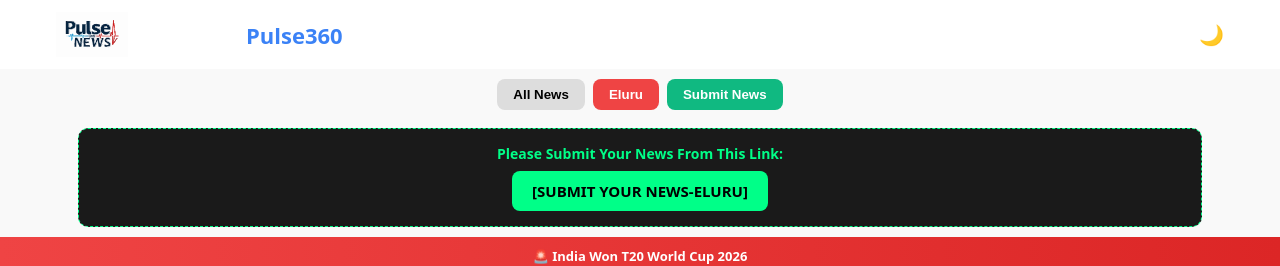
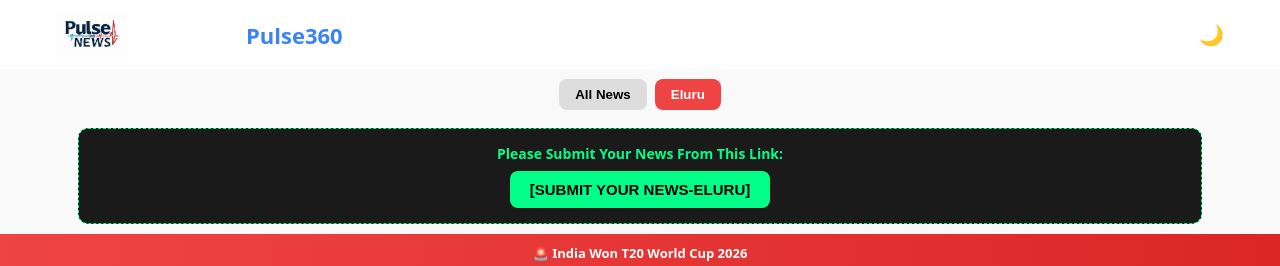
Before and after one commit to Narasimha-cyber/pulse360, a Next.js app: page / in a window 1280 px wide. Both pictures are taken after a click on the button "Eluru". Shown: the top 266 px of the page. Built offline with nearby package versions, Linux system fonts and the light colour scheme; no server answers; the database is empty.

Commit message:
Remove video upload functionality from page.js

```diff
--- a/app/page.js
+++ b/app/page.js
@@ -37,7 +37,7 @@ export default function Home() {
     title: '',
     description: '',
     photo: null
-  }); // 👈 video remove chesam
+  });
   const [uploading, setUploading] = useState(false);
 
   useEffect(() => {
@@ -180,12 +180,11 @@ export default function Home() {
     window.open(`https://wa.me/?text=${encodeURIComponent(title + ' - ' + shareUrl)}`, '_blank');
   };
 
-  // 👇 ONLY IMAGE UPLOAD - VIDEO REMOVE CHESAM
   const uploadToCloudinary = async (file) => {
     const formData = new FormData();
     formData.append('file', file);
-    formData.append('upload_preset', 'reporter_upload'); // 👈 OLD NAME EY
-    const res = await fetch('https://api.cloudinary.com/v1_1/ld6mifgm/image/upload', { // 👈 image/upload
+    formData.append('upload_preset', 'reporter_upload');
+    const res = await fetch('https://api.cloudinary.com/v1_1/ld6mifgm/image/upload', {
       method: 'POST',
       body: formData
     });
@@ -202,16 +201,14 @@ export default function Home() {
     }
     setUploading(true);
     try {
-      // 1. Image upload
       const imageUrl = await uploadToCloudinary(submitData.photo);
 
-      // 2. Firebase lo save
       await addDoc(collection(db, "publishedNews"), {
         title: submitData.title,
         description: submitData.description,
         author: submitData.name,
         phone: submitData.phone,
-        imageUrl: imageUrl, // 👈 IDHI IMPORTANT
+        imageUrl: imageUrl,
         city: 'Eluru',
         status: 'pending',
         createdAt: serverTimestamp()
@@ -230,7 +227,8 @@ export default function Home() {
 
   const tabs = ['All', 'AP', 'India', 'Eluru'];
 
-  return ( <main style={{ width:'100%', background:colors.bg, color:colors.text, minHeight:'100vh', fontFamily:'system-ui' }}>
+  return (
+  <main style={{ width:'100%', background:colors.bg, color:colors.text, minHeight:'100vh', fontFamily:'system-ui' }}>
     {showMonthlyBanner && (
       <div style={{ background:'linear-gradient(90deg, #f59e0b, #d97706)', color:'#fff', padding:'16px', textAlign:'center', fontWeight:'bold', fontSize:'15px' }}>
         🏆 Congratulations {topReporter.name}! You are "{new Date().toLocaleString('default', { month: 'long' })} 2026 Best Reporter" with {topReporter.posts} posts. 🏆
@@ -274,7 +272,6 @@ export default function Home() {
         <div style={{display:'flex', gap:'8px'}}>
           <button onClick={()=>setActiveTab('All')} style={{padding:'8px 16px', borderRadius:'8px', border:'none', background: activeTab === 'All'? '#3b82f6' : colors.border, color: activeTab === 'All'? '#fff' : colors.text, fontWeight:'600', cursor:'pointer'}}>All News</button>
           <button onClick={()=>setActiveTab('Eluru')} style={{padding:'8px 16px', borderRadius:'8px', border:'none', background: activeTab === 'Eluru'? '#ef4444' : colors.border, color: activeTab === 'Eluru'? '#fff' : colors.text, fontWeight:'600', cursor:'pointer'}}>Eluru</button>
-          <button onClick={()=>setShowSubmitForm(true)} style={{padding:'8px 16px', borderRadius:'8px', border:'none', background: '#10b981', color: '#fff', fontWeight:'600', cursor:'pointer'}}>Submit News</button>
         </div>
 
         {activeTab === 'Eluru' && (
@@ -282,9 +279,9 @@ export default function Home() {
             <p style={{color:'#00ff88', fontSize:'14px', margin:'0 0 8px', fontWeight:'600'}}>
               Please Submit Your News From This Link:
             </p>
-            <a href="https://pulse360-black.vercel.app/submit.html" target="_blank" style={{display:'inline-block', background:'#00ff88', color:'#000', padding:'10px 20px', borderRadius:'8px', textDecoration:'none', fontWeight:'bold', fontSize:'15px'}}>
+            <button onClick={()=>setShowSubmitForm(true)} style={{display:'inline-block', background:'#00ff88', color:'#000', padding:'10px 20px', borderRadius:'8px', textDecoration:'none', fontWeight:'bold', fontSize:'15px', border:'none', cursor:'pointer'}}>
               [SUBMIT YOUR NEWS-ELURU]
-            </a>
+            </button>
           </div>
         )}
       </div>
```
